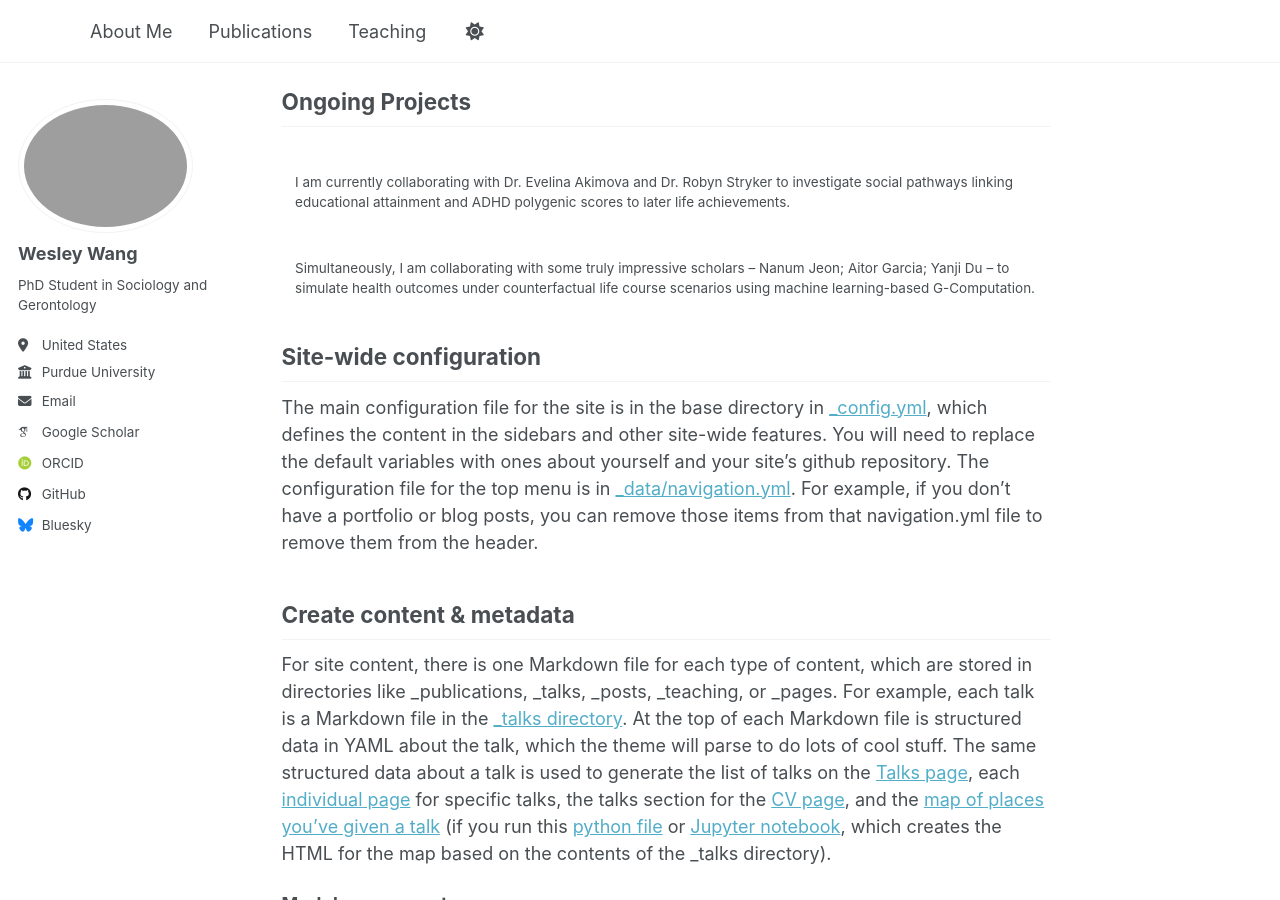
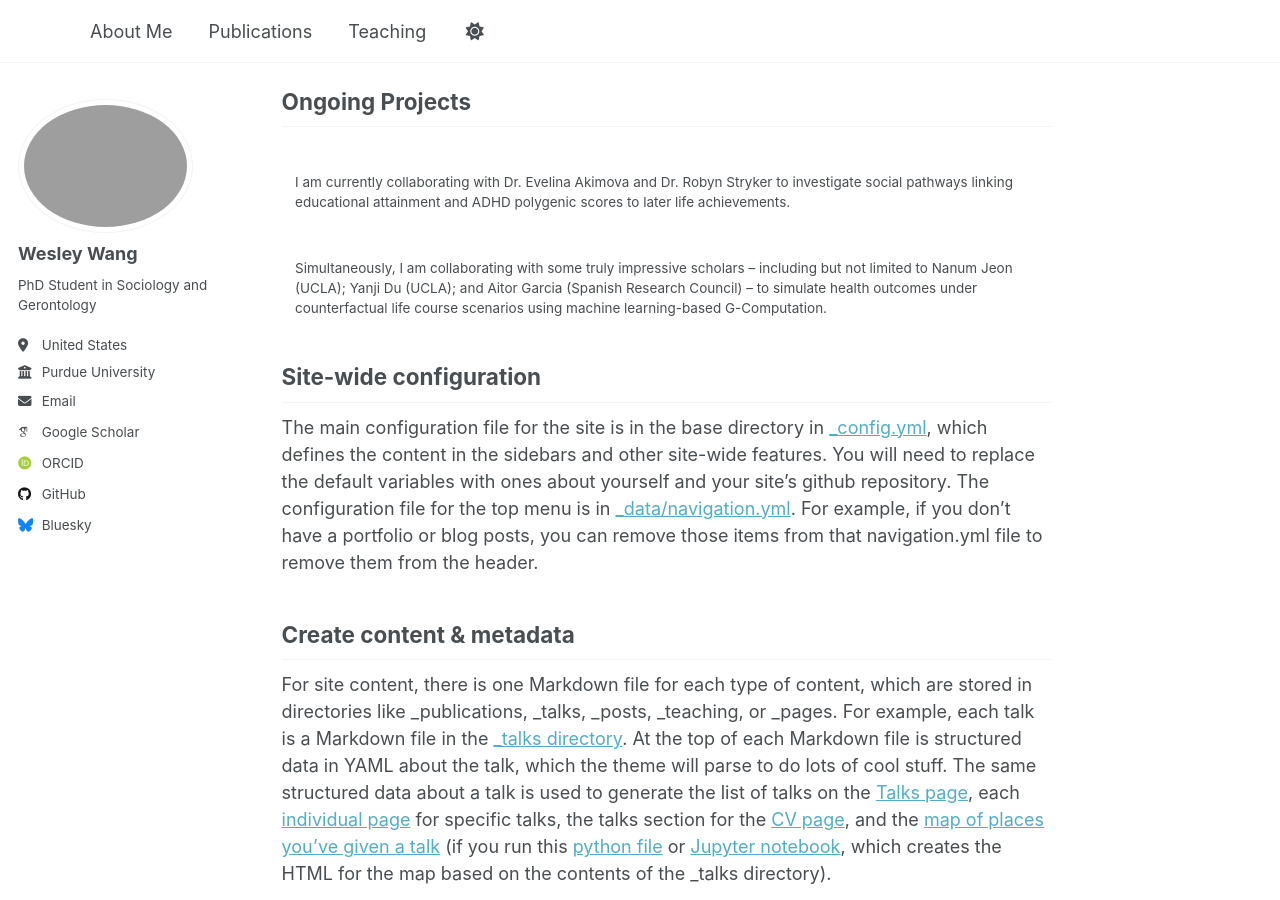
Before and after one commit to wesleywj/wesleywj.github.io, a Jekyll site: the page built from _pages/about.md, in a window 1280 px wide and 900 px high, scrolled down 430 px. Built offline with Jekyll 4.4.1, drawn with Linux system fonts in a browser that asks for light colours; some web fonts are replaced; a script that is not in the unit is left out.

Commit message:
Updated scholar list

```diff
--- a/_pages/about.md
+++ b/_pages/about.md
@@ -27,9 +27,7 @@ ML-based models).
     polygenic scores to later life achievements.
 
 &nbsp;
-:   Simultaneously, I am collaborating with some truly impressive scholars
-    -- Nanum Jeon; Aitor Garcia; Yanji Du -- to simulate health outcomes under
-    counterfactual life course scenarios using machine learning-based G-Computation.
+:   Simultaneously, I am collaborating with some truly impressive scholars -- including but not limited to Nanum Jeon (UCLA); Yanji Du (UCLA); and Aitor Garcia (Spanish Research Council) -- to simulate health outcomes under counterfactual life course scenarios using machine learning-based G-Computation.
 
 
 Site-wide configuration
```
